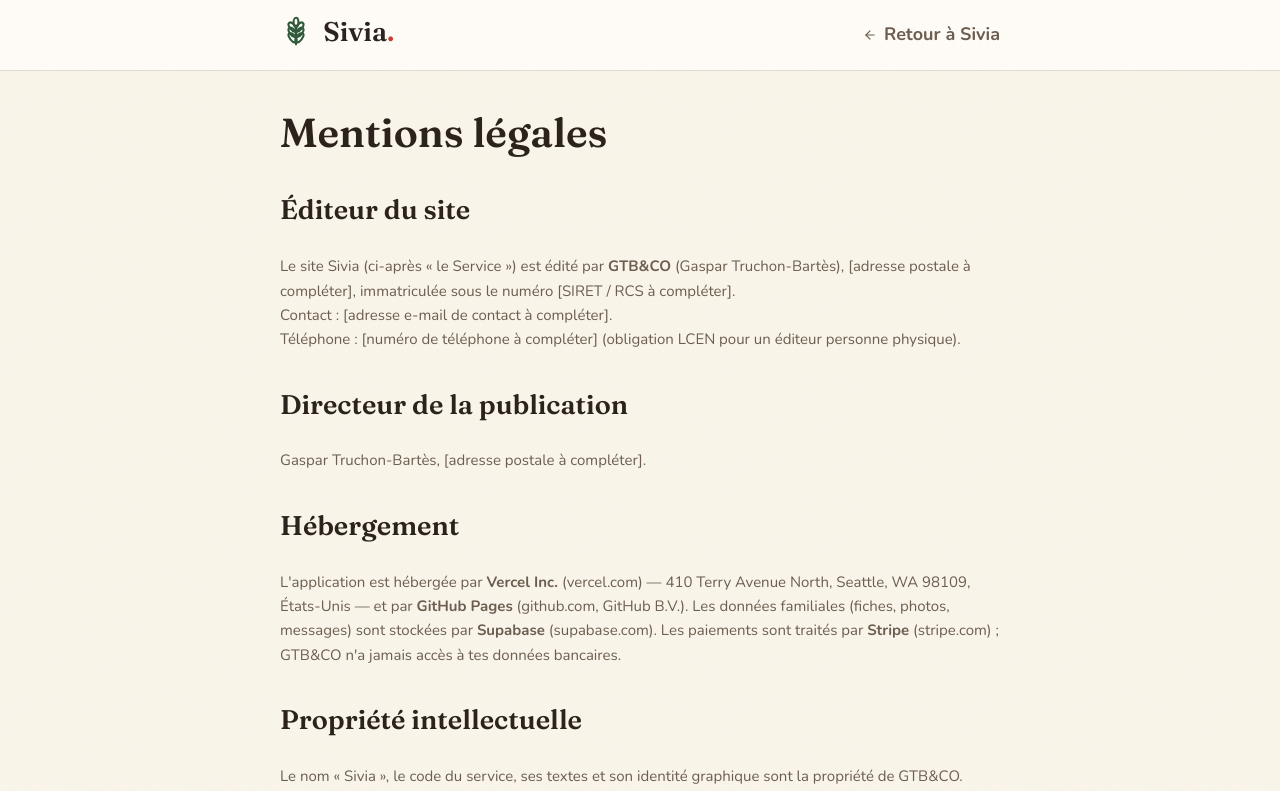
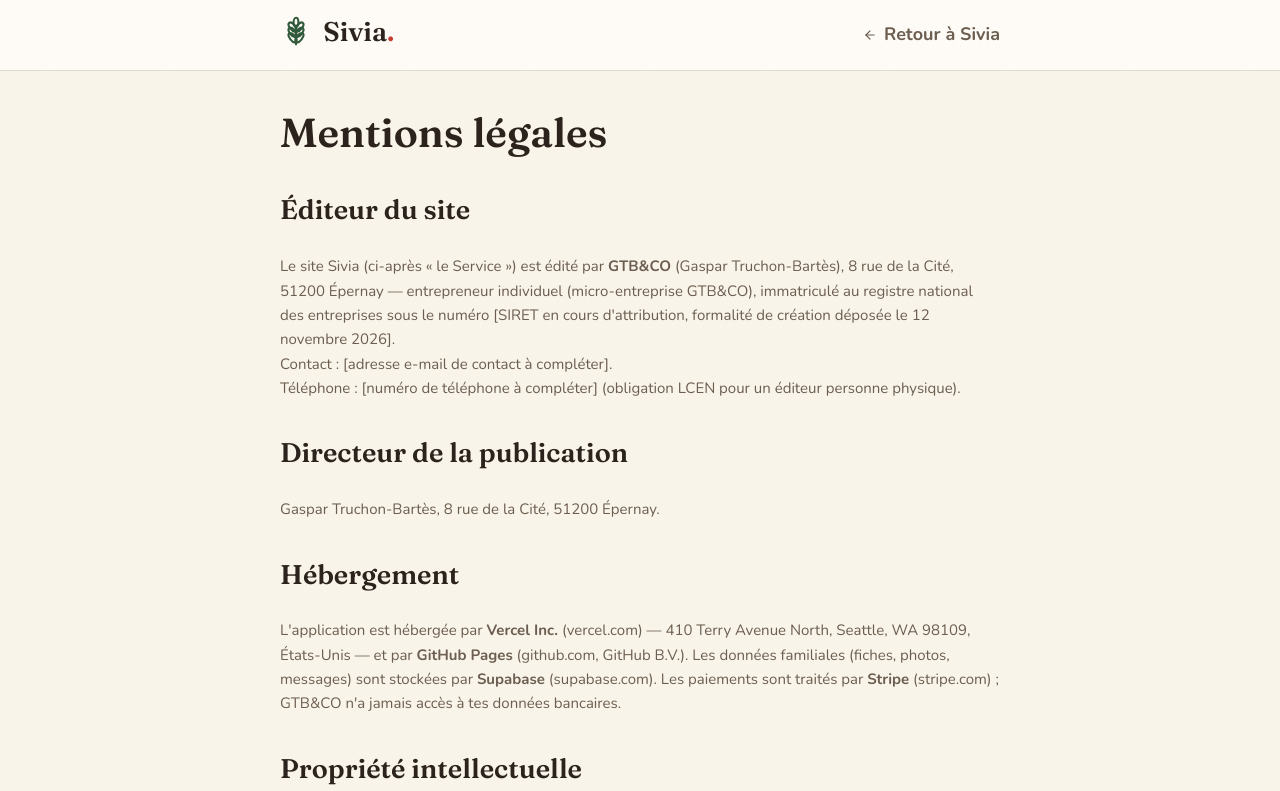
Before and after one commit to gkrhxwgdfg-stack/vibe-coding-platform, a React (Vite) app in the folder sivia/: page /mentions-legales in a window 1280 px wide. Shown: the top 791 px of the page. Built offline with nearby package versions, Linux system fonts and the light colour scheme; no server answers.

Commit message:
Mentions légales : adresse éditeur, statut micro-entreprise, SIRET en cours d'attribution

```diff
--- a/sivia/src/pages/legal/LegalPages.tsx
+++ b/sivia/src/pages/legal/LegalPages.tsx
@@ -51,14 +51,14 @@ export function MentionsLegalesPage() {
       <H2>Éditeur du site</H2>
       <p>
         Le site Sivia (ci-après « le Service ») est édité par <strong>GTB&CO</strong>
-        {' '}(Gaspar Truchon-Bartès), [adresse postale à compléter], immatriculée sous le numéro
-        {' '}[SIRET / RCS à compléter].<br />
+        {' '}(Gaspar Truchon-Bartès), 8 rue de la Cité, 51200 Épernay — entrepreneur individuel (micro-entreprise GTB&CO), immatriculé au registre national des entreprises sous le numéro
+        {' '}[SIRET en cours d'attribution, formalité de création déposée le 12 novembre 2026].<br />
         Contact : [adresse e-mail de contact à compléter].<br />
         Téléphone : [numéro de téléphone à compléter] (obligation LCEN pour un éditeur
         personne physique).
       </p>
       <H2>Directeur de la publication</H2>
-      <p>Gaspar Truchon-Bartès, [adresse postale à compléter].</p>
+      <p>Gaspar Truchon-Bartès, 8 rue de la Cité, 51200 Épernay.</p>
       <H2>Hébergement</H2>
       <p>
         L'application est hébergée par <strong>Vercel Inc.</strong> (vercel.com) — 410 Terry
```
